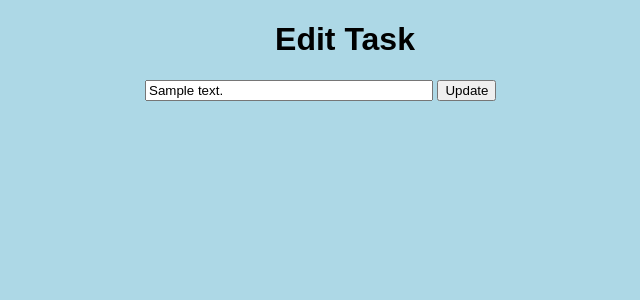
After one commit to Perhaskadas/flask-website, a Flask app: page /edit/1 in a window 1280 px wide. The commit adds this page. Shown: the top 300 px of the page, without its empty margins (295-935 px from the left). Run offline with Flask 3, Linux system fonts and the light colour scheme; tables that the repository leaves empty hold one stand-in row (values such as "Sample post").

Commit message:
Second Update
Most of the basic website is done

```diff
--- a/app.py
+++ b/app.py
@@ -35,5 +35,33 @@ def index():
         return render_template('index.html', tasks=tasks)
 
 
+@app.route('/delete/<int:id>')
+def delete(id):
+    task_to_delete = Todo.query.get_or_404(id)
+
+    try:
+        db.session.delete(task_to_delete)
+        db.session.commit()
+        return redirect('/')
+    except:
+        return 'There was a problem deleting that task'
+
+
+@app.route('/edit/<int:id>', methods=['GET', 'POST'])
+def edit(id):
+    task = Todo.query.get_or_404(id)
+
+    if request.method == 'POST':
+        task.content = request.form['content']
+
+        try:
+            db.session.commit()
+            return redirect('/')
+        except:
+            return 'There was an issue updating your task'
+    else:
+        return render_template("edit.html", task=task)
+
+
 if __name__ == "__main__":
     app.run(debug=True)
--- /dev/null
+++ b/templates/edit.html
@@ -0,0 +1,17 @@
+{% extends 'base.html' %}
+
+{% block head %}
+<title>Task Master</title>
+{% endblock %}
+
+{% block body %}
+<div class="content">
+    <h1 style="text-align: center">Edit Task</h1>
+    <div class="form">
+        <form action="/edit/{{task.id}}" method="POST">
+            <input type="text" name="content" id="content" value="{{task.content}}">
+            <input type="submit" value="Update">
+        </form>
+    </div>
+</div>
+{% endblock %}
```
Also changed, not shown: templates/index.html (+12 -8 lines), instance/test.db.
